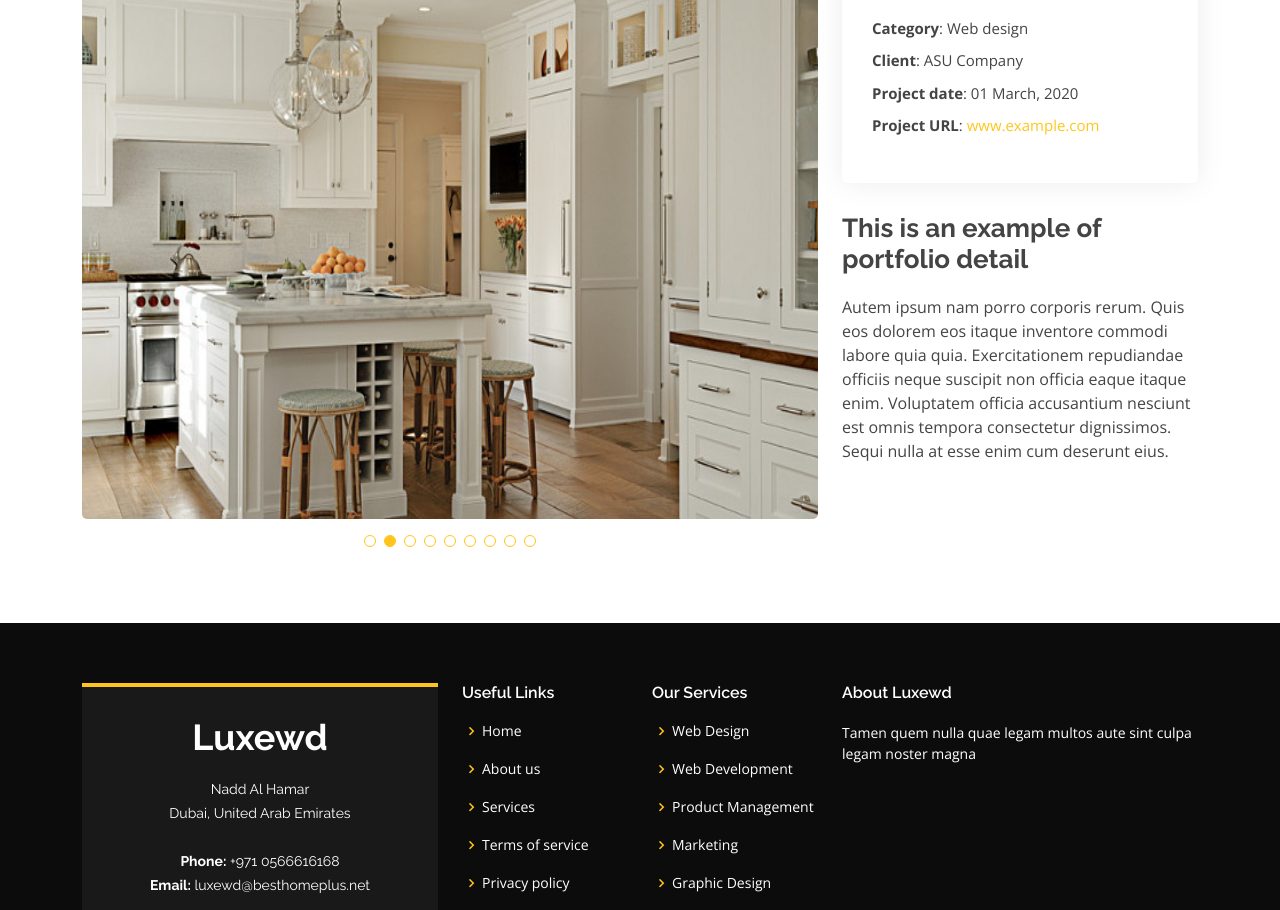
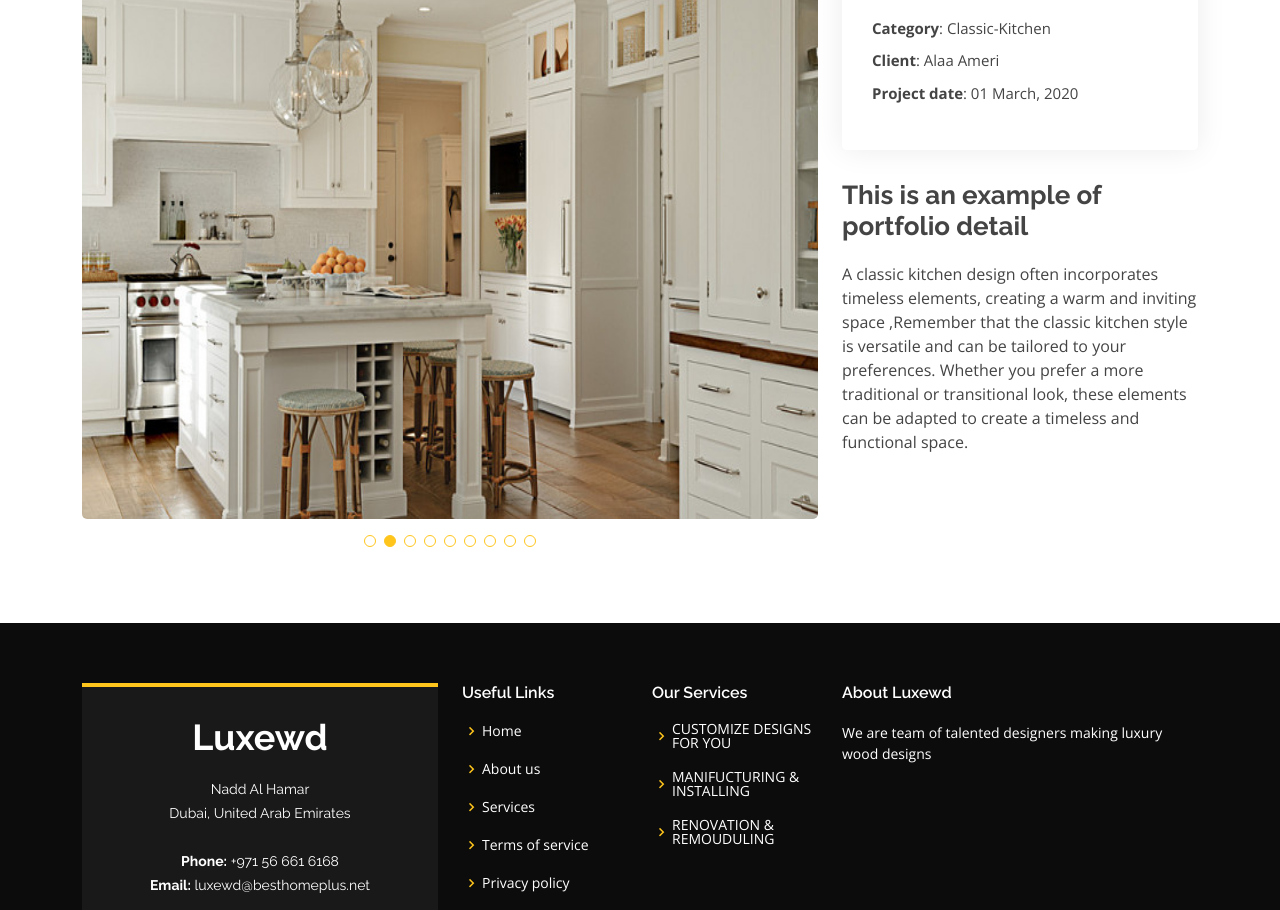
Before and after one commit to obaichihadeh/Luxewd, a plain HTML site: page CLassic-Kitchen-Details.html in a window 1280 px wide. Shown: the part 331-1241 px from the top of the page. Drawn offline with nearby package versions, Linux system fonts and the light colour scheme; grey boxes are pictures that could not be loaded.

Commit message:
Update CLassic-Kitchen-Details.html 1

```diff
--- a/CLassic-Kitchen-Details.html
+++ b/CLassic-Kitchen-Details.html
@@ -35,7 +35,7 @@
     <div class="container d-flex justify-content-center justify-content-md-between">
       <div class="contact-info d-flex align-items-center">
         <i class="bi bi-envelope-fill"></i><a href="mailto:luxewd@besthomeplus.net">luxewd@besthomeplus.net</a>
-        <i class="bi bi-phone-fill phone-icon"></i><a href="tel:009710566616168">+971 0566616168</a>
+        <i class="bi bi-phone-fill phone-icon"></i><a href="tel:009710566616168">+971 56 661 6168</a>
       </div>
       <div class="social-links d-none d-md-block">
         <a href="#" class="twitter"><i class="bi bi-twitter"></i></a>
@@ -146,16 +146,17 @@
             <div class="portfolio-info">
               <h3>Project information</h3>
               <ul>
-                <li><strong>Category</strong>: Web design</li>
-                <li><strong>Client</strong>: ASU Company</li>
+                <li><strong>Category</strong>: Classic-Kitchen</li>
+                <li><strong>Client</strong>: Alaa Ameri</li>
                 <li><strong>Project date</strong>: 01 March, 2020</li>
-                <li><strong>Project URL</strong>: <a href="#">www.example.com</a></li>
+
               </ul>
             </div>
             <div class="portfolio-description">
               <h2>This is an example of portfolio detail</h2>
               <p>
-                Autem ipsum nam porro corporis rerum. Quis eos dolorem eos itaque inventore commodi labore quia quia. Exercitationem repudiandae officiis neque suscipit non officia eaque itaque enim. Voluptatem officia accusantium nesciunt est omnis tempora consectetur dignissimos. Sequi nulla at esse enim cum deserunt eius.
+                A classic kitchen design often incorporates timeless elements, creating a warm and inviting space ,Remember that the classic kitchen style is versatile and can be tailored to your preferences.
+                 Whether you prefer a more traditional or transitional look, these elements can be adapted to create a timeless and functional space.
               </p>
             </div>
           </div>
@@ -179,7 +180,7 @@
               <p>
                 Nadd Al Hamar <br>
                 Dubai, United Arab Emirates<br><br>
-                <strong>Phone:</strong> +971 0566616168<br>
+                <strong>Phone:</strong> +971 56 661 6168<br>
                 <strong>Email:</strong> luxewd@besthomeplus.net<br>
               </p>
               <div class="social-links mt-3">
@@ -206,17 +207,15 @@
           <div class="col-lg-2 col-md-6 footer-links">
             <h4>Our Services</h4>
             <ul>
-              <li><i class="bx bx-chevron-right"></i> <a href="index.html#services">Web Design</a></li>
-              <li><i class="bx bx-chevron-right"></i> <a href="index.html#services">Web Development</a></li>
-              <li><i class="bx bx-chevron-right"></i> <a href="index.html#services">Product Management</a></li>
-              <li><i class="bx bx-chevron-right"></i> <a href="index.html#services">Marketing</a></li>
-              <li><i class="bx bx-chevron-right"></i> <a href="index.html#services">Graphic Design</a></li>
+              <li><i class="bx bx-chevron-right"></i> <a href="#services">CUSTOMIZE DESIGNS FOR YOU</a></li>
+              <li><i class="bx bx-chevron-right"></i> <a href="#services">MANIFUCTURING & INSTALLING</a></li>
+              <li><i class="bx bx-chevron-right"></i> <a href="#services">RENOVATION & REMOUDULING</a></li>
             </ul>
           </div>
 
           <div class="col-lg-4 col-md-6 footer-newsletter">
             <h4>About Luxewd</h4>
-            <p>Tamen quem nulla quae legam multos aute sint culpa legam noster magna</p>
+            <p>We are team of talented designers making luxury wood designs</p>
           </div>
 
         </div>
@@ -228,7 +227,7 @@
         &copy; Copyright <strong><span>Luxewd</span></strong>. All Rights Reserved
       </div>
       <div class="credits">
-        Designed by <a href="https://abdulrahmanolabi.github.io/iPortfolio/">AbdULRahman Al-Olabi</a>
+        Designed by <a href="https://obaichihadeh.github.io/iPortfolio/">Luxewd</a>
       </div>
     </div>
   </footer><!-- End Footer -->
```
